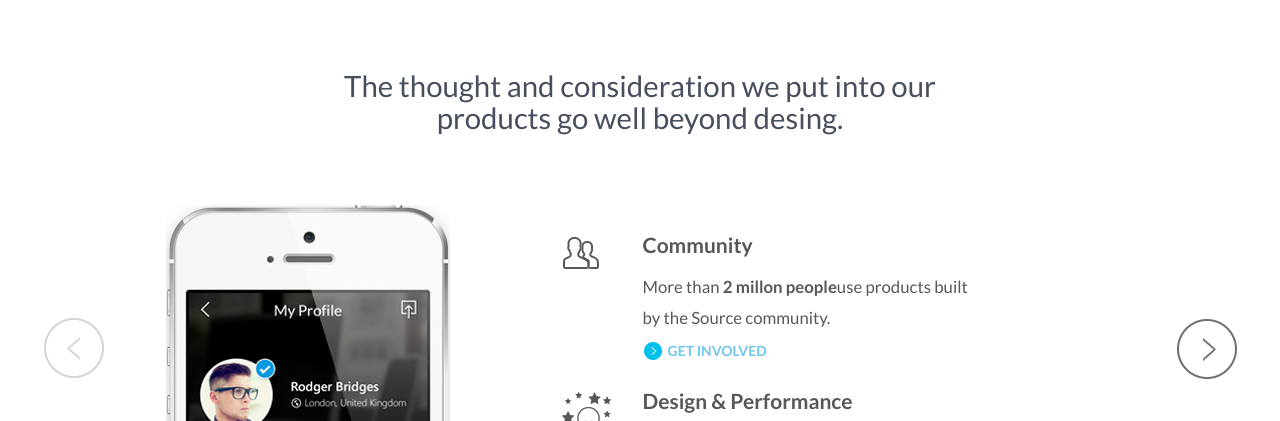
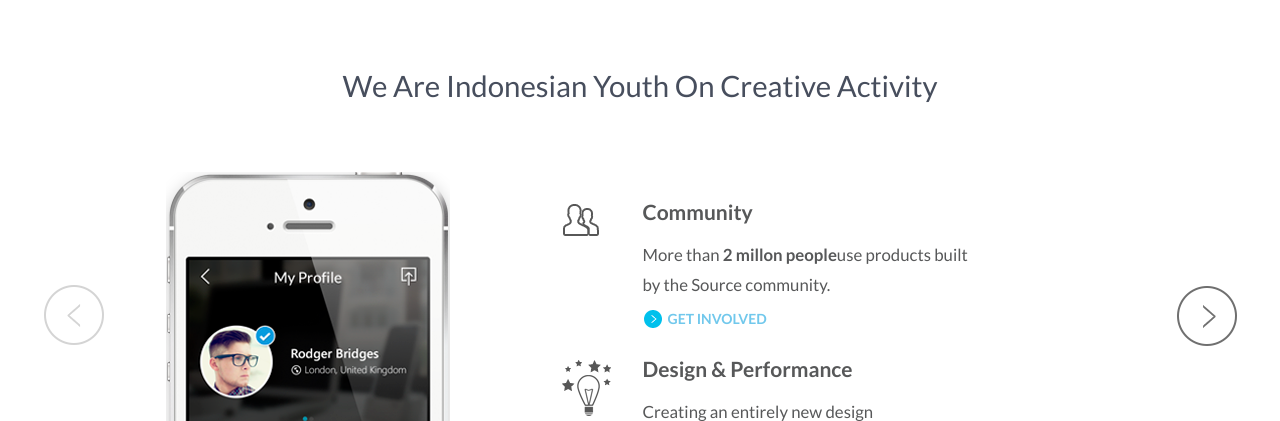
Before and after one commit to fakedeads/indonative, a PHP site: page / in a window 1280 px wide. Shown: the part 111-532 px from the top of the page. Run offline with PHP 8.4, Linux system fonts and the light colour scheme; some libraries are stand-ins or nearby versions.

```diff
--- a/index.php
+++ b/index.php
@@ -5,7 +5,7 @@
 <!-- thought -->
 	<div class="thought">
 		<div class="container">
-			<h1>The thought and consideration we put into our products go well beyond desing.</h1>
+			<h1>We Are Indonesian Youth On Creative Activity</h1>
 		</div>
 		<div class="wmuSlider example1 section" id="section-1">
 			   <article style="position: absolute; width: 100%; opacity: 0;">
```
